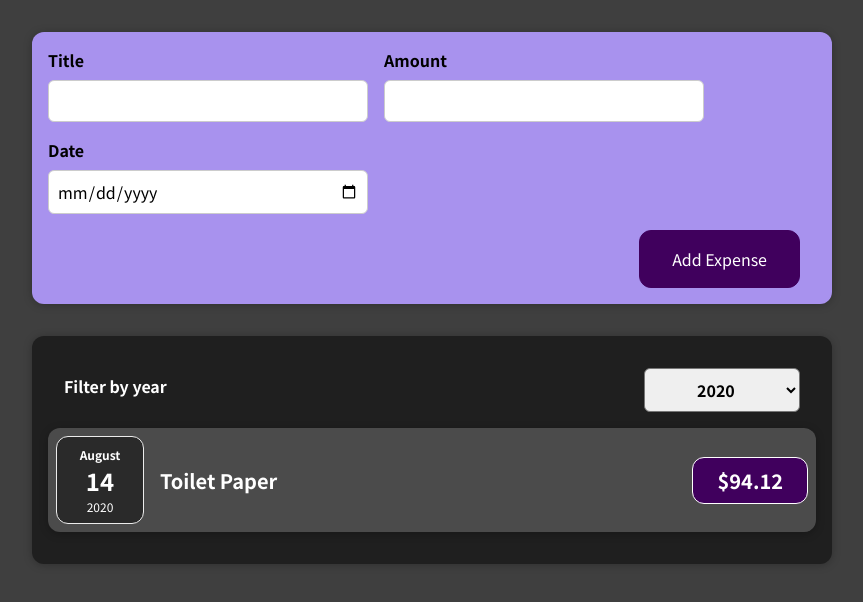
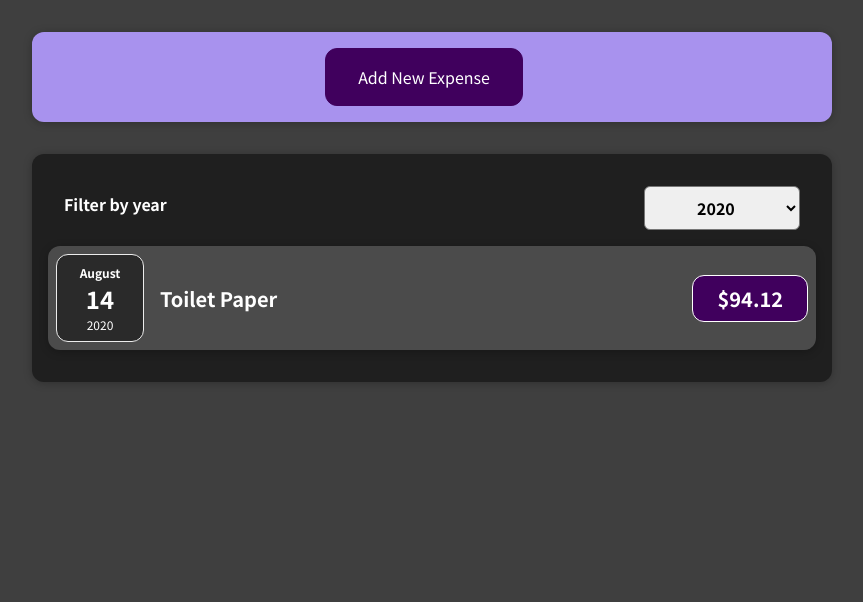
Before and after one commit to janiceh94/expenseTracker, a React (Create React App) app: page / in a window 1280 px wide. Shown: the top 602 px of the page, without its empty margins (208-1071 px from the left). Built offline with nearby package versions, Linux system fonts and the light colour scheme.

Commit message:
created a add new expense and cancel button. Also shows and hid expense form

```diff
--- a/src/components/Expense/NewExpense/ExpenseForm.js
+++ b/src/components/Expense/NewExpense/ExpenseForm.js
@@ -68,6 +68,7 @@
                     </div>
                 </div>
                 <div className="new-expense-actions">
+                    <button type="button" onClick={props.onCancel}>Cancel</button>
                     <button>Add Expense</button>
                 </div>
             </form>
--- a/src/components/Expense/NewExpense/NewExpense.js
+++ b/src/components/Expense/NewExpense/NewExpense.js
@@ -1,7 +1,10 @@
 import "./NewExpense.css";
+import {useState} from "react";
 import ExpenseForm from "../NewExpense/ExpenseForm";
 
 export default function NewExpense(props){
+
+    const[isEditing, setIsEditing] = useState(false);
 
     const handleSaveExpenseData = (enteredExpenseData) => {
         const expenseData = {
@@ -9,11 +12,27 @@
             id: Math.random().toString()
         }
         props.onAddExpense(expenseData);
+        setIsEditing(false);
+    }
+
+    const handleEditing = () => {
+        setIsEditing(true);
+    }
+    const handleStopEditing = () => {
+        setIsEditing(false);
     }
 
     return (
         <div className="new-expense">
-            <ExpenseForm onSaveExpenseData={handleSaveExpenseData}/>
+            {!isEditing && (
+                <button onClick={handleEditing}>Add New Expense</button>
+            )}
+            {isEditing && (
+                <ExpenseForm
+                    onSaveExpenseData={handleSaveExpenseData}
+                    onCancel={handleStopEditing}
+                />
+            )}
         </div>
     )
 }
```
